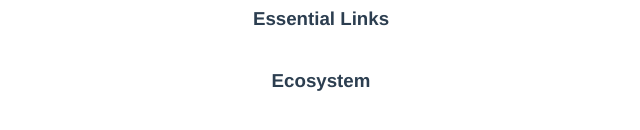
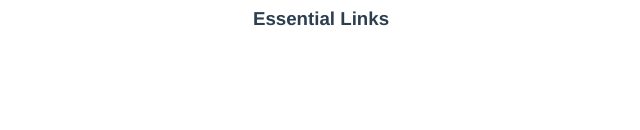
Before and after one commit to compiledcode83/nagato-shop, a Vue app: page /#/ in a window 1280 px wide. Shown: the part 442-572 px from the top of the page, without its empty margins (319-959 px from the left). Built offline with nearby package versions, Linux system fonts and the light colour scheme.

Commit message:
deleting header element on hw comp

```diff
--- a/src/components/HelloWorld.vue
+++ b/src/components/HelloWorld.vue
@@ -3,7 +3,6 @@
     <h1>{{ msg }}</h1>
     <h3>Installed CLI Plugins</h3>
     <h3>Essential Links</h3>
-    <h3>Ecosystem</h3>
   </div>
 </template>
 
```
